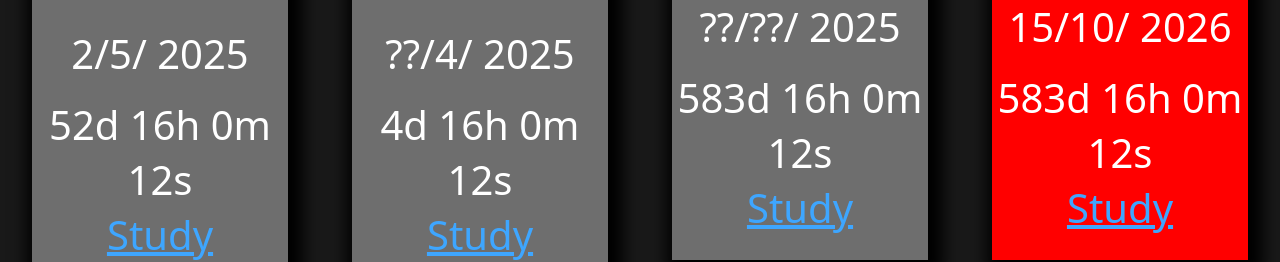
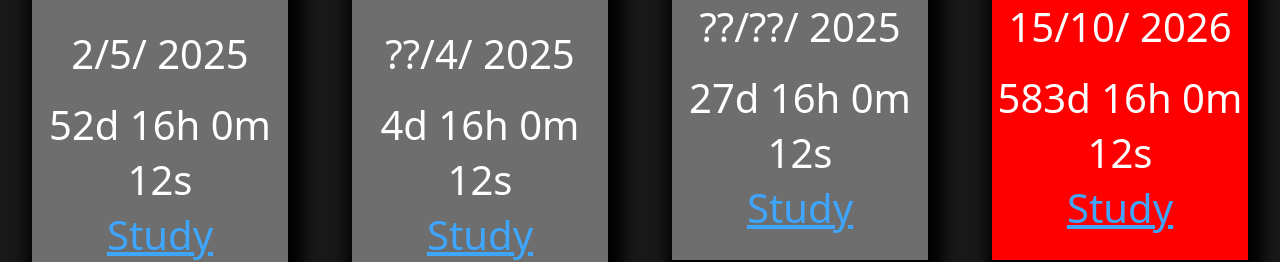
Before and after one commit to Hoang-Son1/examtimer1, a plain HTML site: page index.html in a window 1280 px wide. Shown: the part 669-931 px from the top of the page. Drawn offline with Linux system fonts and the light colour scheme; a web font is replaced by a local one.

Commit message:
Update index.html

```diff
--- a/index.html
+++ b/index.html
@@ -286,7 +286,7 @@
             let date4 = new Date('April 30, 2025 00:00:00');  // ENG
             let date5 = new Date('May 2, 2025 00:00:00');  // ENC
             let date6 = new Date('March 15, 2025 00:00:00');  // VD
-            let date7 = new Date('October 15, 2026 00:00:00');  // PHYS
+            let date7 = new Date('April 7, 2025 00:00:00');  // PHYS
             let date8 = new Date('October 15, 2026 00:00:00');  // HSC
 
             // Call functions to start each timer
```
